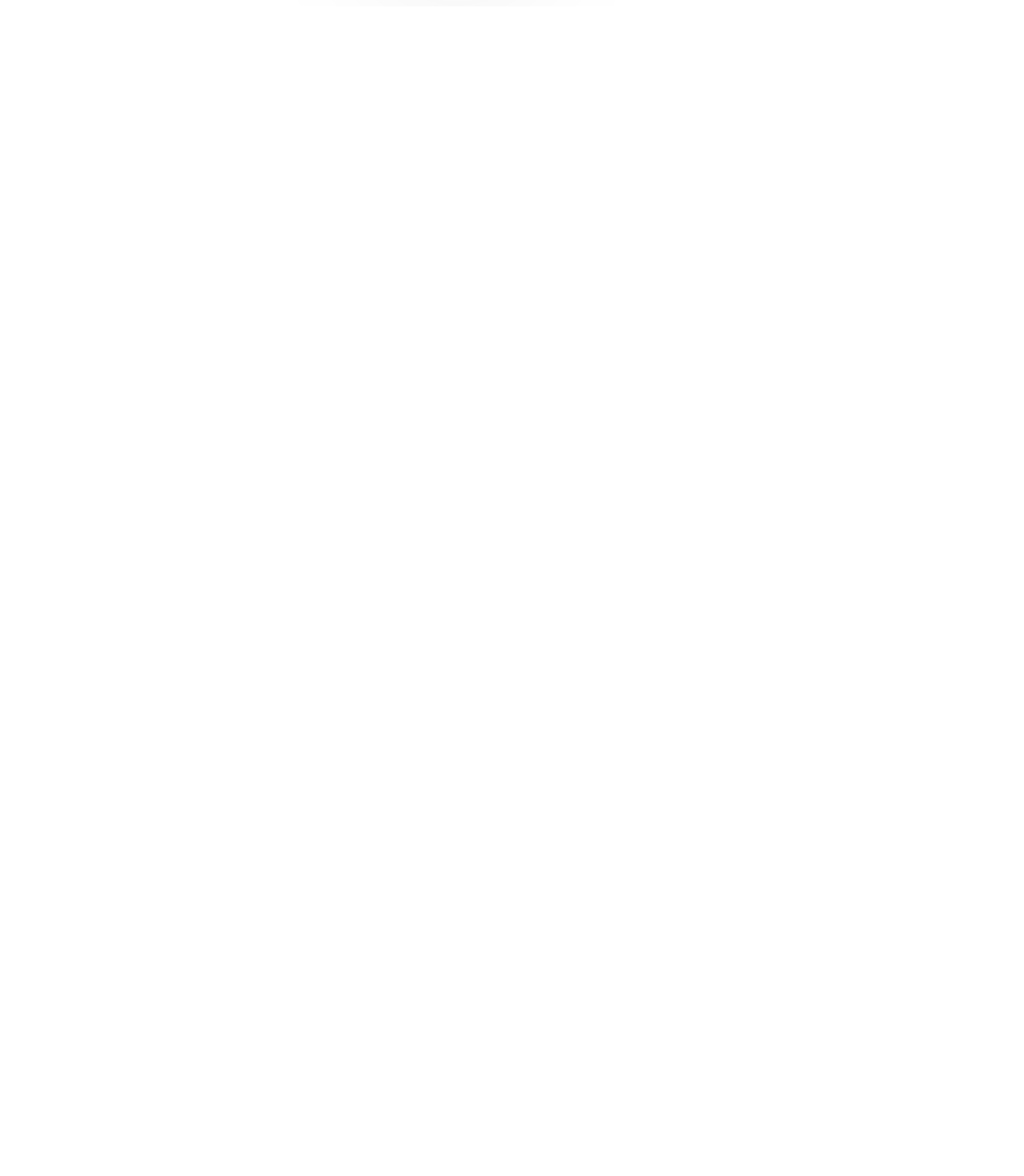
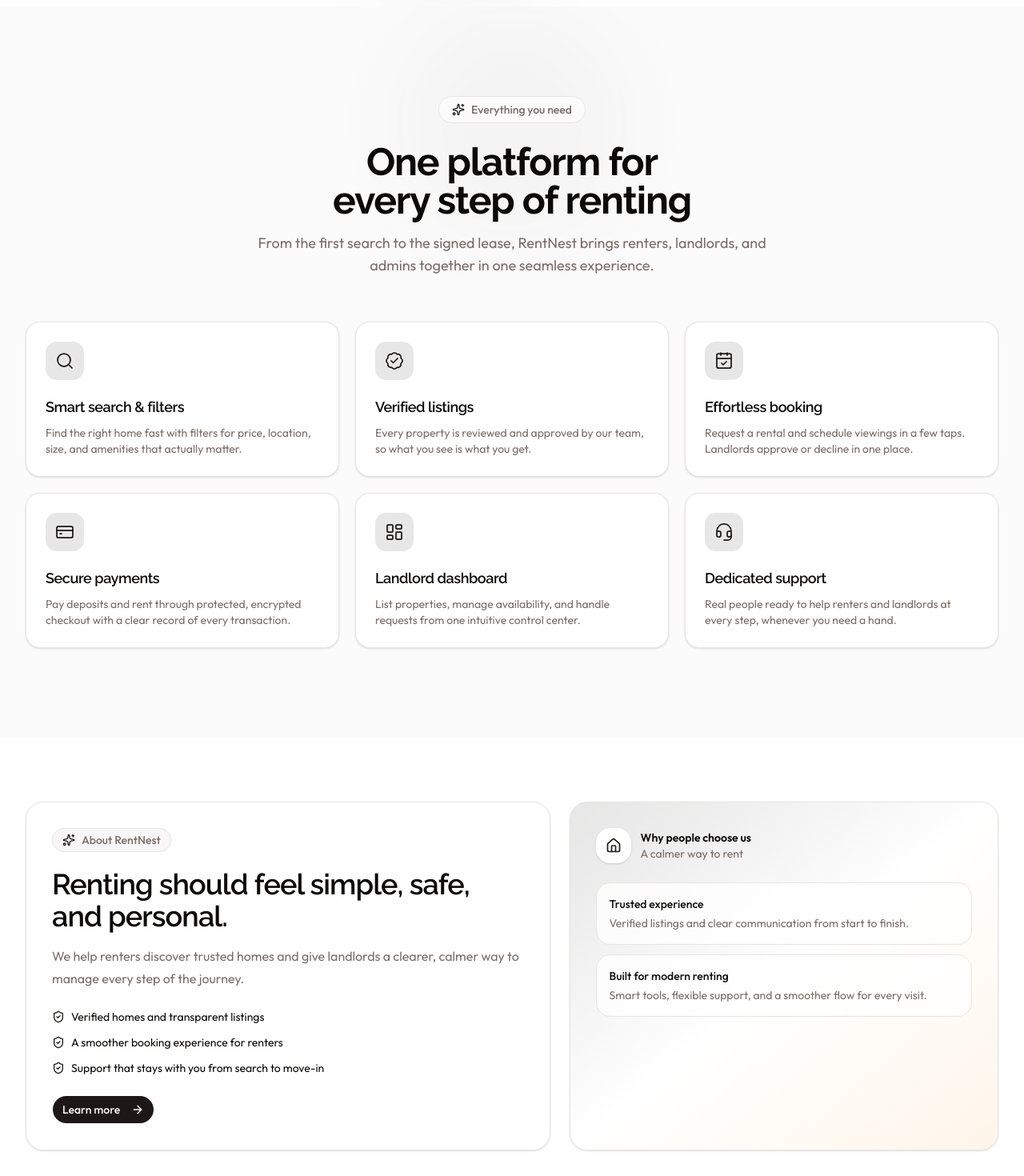
Before and after one commit to Afiqu3/B7A5-RentNest-Frontend, a Next.js app: page / in a window 1280 px wide. Shown: the part 780-2250 px from the top of the page at 80% size. Before the commit the page ends 800 px from the top, so only its background shows below. Built offline with nearby package versions, Linux system fonts and the light colour scheme.

Commit message:
feat: add About and Service components, update Banner text, and enhance HomePage layout

```diff
--- /dev/null
+++ b/app/(public)/_components/About.tsx
@@ -0,0 +1,104 @@
+"use client";
+
+import Link from "next/link";
+import { motion } from "motion/react";
+import { ArrowRight, Home, ShieldCheck, Sparkles } from "lucide-react";
+
+import { Button } from "@/components/ui/button";
+
+const highlights = [
+  "Verified homes and transparent listings",
+  "A smoother booking experience for renters",
+  "Support that stays with you from search to move-in",
+];
+
+export default function About() {
+  return (
+    <section className="bg-background py-16 sm:py-20">
+      <div className="mx-auto grid max-w-7xl gap-6 px-4 sm:px-6 lg:grid-cols-[1.1fr_0.9fr] lg:px-8">
+        <motion.div
+          initial={{ opacity: 0, y: 20 }}
+          whileInView={{ opacity: 1, y: 0 }}
+          viewport={{ once: true, amount: 0.3 }}
+          transition={{ duration: 0.45, ease: "easeOut" }}
+          className="rounded-3xl border border-border bg-card p-6 shadow-sm sm:p-8"
+        >
+          <span className="inline-flex items-center gap-2 rounded-full border border-border bg-muted/60 px-3 py-1 text-sm font-medium text-muted-foreground">
+            <Sparkles className="size-4 text-primary" />
+            About RentNest
+          </span>
+
+          <h2 className="mt-5 font-heading text-3xl font-semibold tracking-tight text-foreground sm:text-4xl">
+            Renting should feel simple, safe, and personal.
+          </h2>
+
+          <p className="mt-4 max-w-2xl text-base leading-7 text-muted-foreground">
+            We help renters discover trusted homes and give landlords a clearer,
+            calmer way to manage every step of the journey.
+          </p>
+
+          <ul className="mt-6 space-y-3">
+            {highlights.map((item) => (
+              <li
+                key={item}
+                className="flex items-start gap-2 text-sm text-foreground"
+              >
+                <ShieldCheck className="mt-0.5 size-4 shrink-0 text-primary" />
+                <span>{item}</span>
+              </li>
+            ))}
+          </ul>
+
+          <Button asChild className="mt-6 group">
+            <Link href="/about">
+              Learn more
+              <ArrowRight className="ml-2 transition-transform duration-300 group-hover:translate-x-1" />
+            </Link>
+          </Button>
+        </motion.div>
+
+        <motion.div
+          initial={{ opacity: 0, x: 24 }}
+          whileInView={{ opacity: 1, x: 0 }}
+          viewport={{ once: true, amount: 0.3 }}
+          transition={{ duration: 0.5, ease: "easeOut" }}
+          className="rounded-3xl border border-border bg-linear-to-br from-primary/10 via-background to-amber-500/10 p-6 shadow-sm sm:p-8"
+        >
+          <div className="flex items-center gap-3">
+            <span className="flex size-11 items-center justify-center rounded-2xl bg-background text-primary shadow-sm">
+              <Home className="size-5" />
+            </span>
+            <div>
+              <p className="text-sm font-semibold text-foreground">
+                Why people choose us
+              </p>
+              <p className="text-sm text-muted-foreground">
+                A calmer way to rent
+              </p>
+            </div>
+          </div>
+
+          <div className="mt-6 space-y-3">
+            <div className="rounded-2xl border border-border bg-background/80 p-4">
+              <p className="text-sm font-medium text-foreground">
+                Trusted experience
+              </p>
+              <p className="mt-1 text-sm text-muted-foreground">
+                Verified listings and clear communication from start to finish.
+              </p>
+            </div>
+            <div className="rounded-2xl border border-border bg-background/80 p-4">
+              <p className="text-sm font-medium text-foreground">
+                Built for modern renting
+              </p>
+              <p className="mt-1 text-sm text-muted-foreground">
+                Smart tools, flexible support, and a smoother flow for every
+                visit.
+              </p>
+            </div>
+          </div>
+        </motion.div>
+      </div>
+    </section>
+  );
+}
--- a/app/(public)/_components/Banner.tsx
+++ b/app/(public)/_components/Banner.tsx
@@ -61,7 +61,7 @@ export default function Banner() {
             className="inline-flex items-center gap-2 rounded-full border border-border bg-muted/60 px-4 py-1.5 text-sm font-medium text-muted-foreground backdrop-blur"
           >
             <Sparkles className="size-4 text-primary" />
-            Find your next home, the easy way
+            Find & List Rental Properties with Ease
           </motion.span>
 
           <motion.h1
--- /dev/null
+++ b/app/(public)/_components/Service.tsx
@@ -0,0 +1,158 @@
+"use client";
+
+import { motion, type Variants } from "motion/react";
+import {
+  Search,
+  BadgeCheck,
+  CalendarCheck,
+  CreditCard,
+  LayoutDashboard,
+  Headset,
+  Sparkles,
+  type LucideIcon,
+} from "lucide-react";
+
+type Service = {
+  icon: LucideIcon;
+  title: string;
+  description: string;
+};
+
+const SERVICES: Service[] = [
+  {
+    icon: Search,
+    title: "Smart search & filters",
+    description:
+      "Find the right home fast with filters for price, location, size, and amenities that actually matter.",
+  },
+  {
+    icon: BadgeCheck,
+    title: "Verified listings",
+    description:
+      "Every property is reviewed and approved by our team, so what you see is what you get.",
+  },
+  {
+    icon: CalendarCheck,
+    title: "Effortless booking",
+    description:
+      "Request a rental and schedule viewings in a few taps. Landlords approve or decline in one place.",
+  },
+  {
+    icon: CreditCard,
+    title: "Secure payments",
+    description:
+      "Pay deposits and rent through protected, encrypted checkout with a clear record of every transaction.",
+  },
+  {
+    icon: LayoutDashboard,
+    title: "Landlord dashboard",
+    description:
+      "List properties, manage availability, and handle requests from one intuitive control center.",
+  },
+  {
+    icon: Headset,
+    title: "Dedicated support",
+    description:
+      "Real people ready to help renters and landlords at every step, whenever you need a hand.",
+  },
+];
+
+const container: Variants = {
+  hidden: {},
+  show: {
+    transition: { staggerChildren: 0.1, delayChildren: 0.1 },
+  },
+};
+
+const item: Variants = {
+  hidden: { opacity: 0, y: 28 },
+  show: {
+    opacity: 1,
+    y: 0,
+    transition: { type: "spring", stiffness: 120, damping: 18 },
+  },
+};
+
+export default function Service() {
+  return (
+    <section className="relative overflow-hidden bg-muted/30 py-16 sm:py-20 lg:py-28">
+      {/* decorative accent */}
+      <div
+        aria-hidden
+        className="pointer-events-none absolute inset-x-0 top-0 -z-10 flex justify-center"
+      >
+        <div className="size-72 rounded-full bg-primary/5 blur-3xl" />
+      </div>
+
+      <div className="mx-auto w-full max-w-7xl px-4 sm:px-6 lg:px-8">
+        {/* heading */}
+        <motion.div
+          variants={container}
+          initial="hidden"
+          whileInView="show"
+          viewport={{ once: true, amount: 0.3 }}
+          className="mx-auto max-w-2xl text-center"
+        >
+          <motion.span
+            variants={item}
+            className="inline-flex items-center gap-2 rounded-full border border-border bg-background/60 px-4 py-1.5 text-sm font-medium text-muted-foreground backdrop-blur"
+          >
+            <Sparkles className="size-4 text-primary" />
+            Everything you need
+          </motion.span>
+
+          <motion.h2
+            variants={item}
+            className="mt-6 font-heading text-3xl font-bold tracking-tight text-balance text-foreground sm:text-4xl lg:text-5xl"
+          >
+            One platform for every step of renting
+          </motion.h2>
+
+          <motion.p
+            variants={item}
+            className="mt-4 text-base text-pretty text-muted-foreground sm:text-lg"
+          >
+            From the first search to the signed lease, RentNest brings renters,
+            landlords, and admins together in one seamless experience.
+          </motion.p>
+        </motion.div>
+
+        {/* cards */}
+        <motion.ul
+          variants={container}
+          initial="hidden"
+          whileInView="show"
+          viewport={{ once: true, amount: 0.15 }}
+          className="mt-14 grid gap-5 sm:grid-cols-2 lg:grid-cols-3"
+        >
+          {SERVICES.map((service) => (
+            <motion.li
+              key={service.title}
+              variants={item}
+              whileHover={{ y: -6 }}
+              transition={{ type: "spring", stiffness: 300, damping: 20 }}
+              className="group relative overflow-hidden rounded-2xl border border-border bg-background p-6 shadow-sm transition-colors hover:border-primary/40 hover:shadow-md"
+            >
+              {/* hover wash */}
+              <span
+                aria-hidden
+                className="pointer-events-none absolute -right-10 -top-10 size-28 rounded-full bg-primary/5 opacity-0 blur-2xl transition-opacity duration-300 group-hover:opacity-100"
+              />
+
+              <span className="flex size-12 items-center justify-center rounded-xl bg-primary/10 text-primary transition-transform duration-300 group-hover:-rotate-6 group-hover:scale-105">
+                <service.icon className="size-6" strokeWidth={1.75} />
+              </span>
+
+              <h3 className="mt-5 font-heading text-lg font-semibold tracking-tight text-foreground">
+                {service.title}
+              </h3>
+              <p className="mt-2 text-sm text-pretty text-muted-foreground">
+                {service.description}
+              </p>
+            </motion.li>
+          ))}
+        </motion.ul>
+      </div>
+    </section>
+  );
+}
--- /dev/null
+++ b/app/(public)/about/page.tsx
@@ -0,0 +1,7 @@
+const About = () => {
+  return (
+    <div>page</div>
+  )
+}
+
+export default About
--- a/app/(public)/page.tsx
+++ b/app/(public)/page.tsx
@@ -1,9 +1,13 @@
+import About from "./_components/About";
 import Banner from "./_components/Banner";
+import Service from "./_components/Service";
 
 export default function HomePage() {
   return (
     <div>
       <Banner />
+      <Service />
+      <About />
     </div>
   );
 }
```
